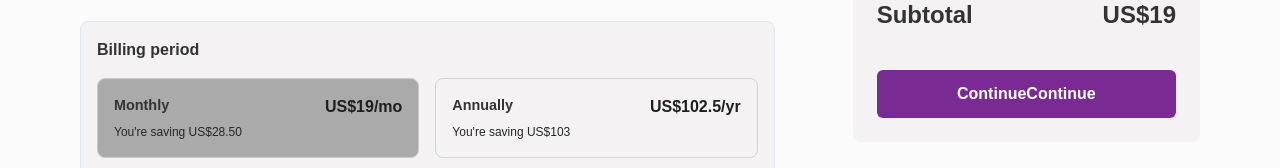
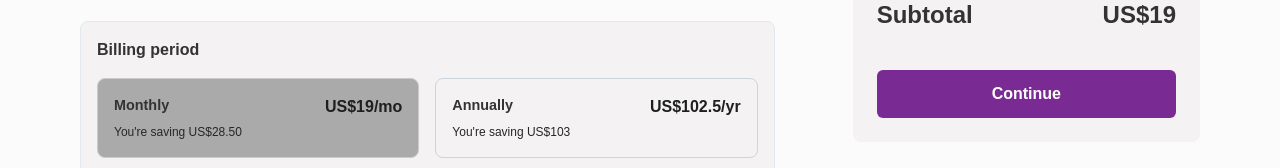
Before and after one commit to hasinduW/MY_MONEY_MATE, a React (Vite) app in the folder frontend/MY_MONEY_MATE/: page /subscription/checkout in a window 1280 px wide. Shown: the part 591-759 px from the top of the page. Built offline with nearby package versions, Linux system fonts and the light colour scheme.

Commit message:
Adding payment gateway

```diff
--- a/frontend/MY_MONEY_MATE/src/pages/subscription/CheckoutPage.jsx
+++ b/frontend/MY_MONEY_MATE/src/pages/subscription/CheckoutPage.jsx
@@ -210,7 +210,7 @@ const CheckoutPage = () => {
             <button type="button" className="continue-btn" onClick={() => handleSubscribe(selectedPlan.priceId)}
               disabled={isLoading}>
               Continue
-              {isLoading ? 'Processing.....' : 'Continue'}
+
             </button>
           </div>
 
```
